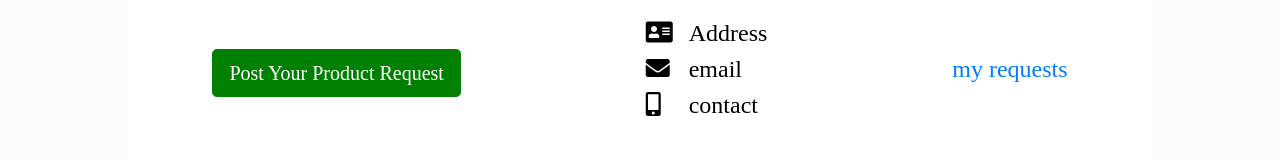
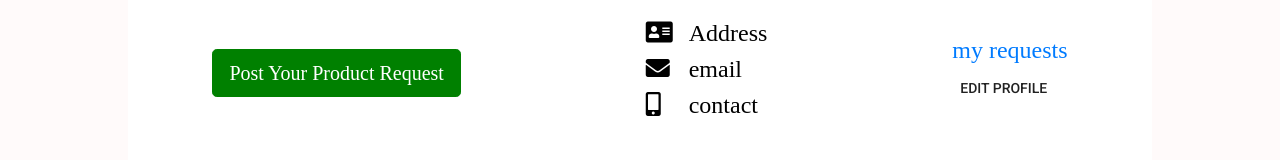
Before and after one commit to sbay-mrz/sbay-mern-app, a React (Create React App) app in the folder client/: page /customerProfile/1 in a window 1280 px wide. Shown: the part 141-301 px from the top of the page. Built offline with nearby package versions, Linux system fonts and the light colour scheme; no server answers; a web font is replaced by a local one.

Commit message:
added seller and customer update

```diff
--- a/client/src/Components/customerProfile.js
+++ b/client/src/Components/customerProfile.js
@@ -11,7 +11,12 @@ import '../App.css';
     constructor(){
         super();
         this.state = {
-            customerProfile: {}
+            customerProfile: {},
+            updateCustomer: false,
+            name: '',
+            email: '',
+            contact: '',
+            address: ''
         }
     }
 
@@ -24,12 +29,60 @@ import '../App.css';
         })
     }
 
+    updateCustomer(){
+        this.setState({ updateCustomer: !this.state.updateCustomer})
+    }
+
+    updateSeller(){
+        this.setState({ updateSeller: !this.state.updateSeller})
+    }
+
+    getName(e){
+        this.setState({name: e.target.value});
+      }
+
+      getAddress(e){
+        this.setState({address: e.target.value});
+      }
+
+      getEmail(e){
+        this.setState({email: e.target.value});
+      }
+
+      getContact(e){
+        this.setState({contact: e.target.value});
+      }
+
+
+    updatePro(){
+        alert('hello');
+        const { id } = this.props.match.params;
+
+          let userObject = {
+               name: this.state.name,
+              address: this.state.address,
+              contact: this.state.contact,
+              email: this.state.customerProfile.email,
+              password: this.state.customerProfile.password
+            }
+
+          axios.patch(`http://localhost:7000/customers/${id}`,userObject)
+          .then(res =>{
+              console.log(res.data);
+              const user = res.data;
+              console.log("users",user)
+          })
+          this.setState({updateCustomer : !this.state.updateCustomer})
+          window.location.reload();
+      }
 render(){
     const {customerProfile} = this.state;
     return(
      <div className="cProfileParent">
      <Slider3/>
-     <div className="cProfileContainer">
+
+    {!this.state.updateCustomer &&
+         <div className="cProfileContainer">
 
          <div className="c-profile-div-one">
             <div className="c-profile-div-one-1">
@@ -56,6 +109,8 @@ render(){
               <p> {customerProfile.email} </p>
                  <p> {customerProfile.contact} </p>
                 <p> <Link to={`/Myrequests/${customerProfile._id}`}> my requests </Link> </p>
+                <Button onClick={this.updateCustomer.bind(this)}>  edit profile </Button>
+
             </div>
          </div>
          <br/>
@@ -64,6 +119,8 @@ render(){
              <Products/>
          </div>
      </div>
+    }
+
        {/* <slider3/>
        <Grid>
   <Row className="show-grid">
@@ -103,6 +160,52 @@ render(){
     </Col>
     </Row>
        </Grid>*/}
+
+
+
+
+{this.state.updateCustomer &&
+
+    <div>
+    <h2> Edit Seller </h2>
+  <form method="post" >
+  <Row>
+
+<Col>
+
+<div class="form-group">
+{/* <p>   <img src={this.state.sellerProducts[index].screenShot} width="80%" height="60%"/> </p>  */}
+
+<label for="name">Name:</label>
+<input type="name" class="form-control" id="name" value={this.state.name} onChange={this.getName.bind(this)}/>
+</div>
+
+<div class="form-group">
+<label for="exeUrl">Address:</label>
+<input type="text" class="form-control" id="address" value={this.state.address} onChange={this.getAddress.bind(this)}/>
+</div>
+
+<div class="form-group">
+<label for="demovideourl">Contact :</label>
+<input type="text" class="form-control" id="contact" value={this.state.contact} onChange={this.getContact.bind(this)}/>
+</div>
+</Col>
+
+
+
+  </Row>
+
+
+
+
+ <p> <Button onClick={this.updatePro.bind(this)}> update </Button> </p>
+
+
+</form>
+</div>
+}
+
+
         </div>
     )
 }
--- a/client/src/Components/sellerLogin.js
+++ b/client/src/Components/sellerLogin.js
@@ -91,7 +91,7 @@ componentDidMount() {
                 <div class="input-group-prepend">
                   <span class="input-group-text" id="basic-addon3"><i class="fas fa-lock"></i></span>
                 </div>
-                <input type="text" class="form-control" placeholder="password" aria-label="password" aria-describedby="basic-addon3" onChange={this.getPassword}/>
+                <input type="password" class="form-control" placeholder="password" aria-label="password" aria-describedby="basic-addon3" onChange={this.getPassword}/>
               </div>
          </section>
 
--- a/client/src/Components/sellerProfile.js
+++ b/client/src/Components/sellerProfile.js
@@ -16,7 +16,12 @@ import auth from './Auth';
         super();
         this.state = {
             sellerProfile: {},
-            image: ''
+            image: '',
+            updateSeller: false,
+            name: '',
+            email: '',
+            contact: '',
+            address: ''
         }
     }
 
@@ -80,10 +85,55 @@ logout(){
         this.props.history.push("/sellerLogin");
       });
 }
+
+updateSeller(){
+    this.setState({ updateSeller: !this.state.updateSeller})
+}
+
+getName(e){
+    this.setState({name: e.target.value});
+  }
+
+  getAddress(e){
+    this.setState({address: e.target.value});
+  }
+
+  getEmail(e){
+    this.setState({email: e.target.value});
+  }
+
+  getContact(e){
+    this.setState({contact: e.target.value});
+  }
+
+  updatePro(){
+    alert('hello');
+    const { id } = this.props.match.params;
+
+      let userObject = {
+           name: this.state.name,
+          address: this.state.address,
+          contact: this.state.contact,
+          email: this.state.sellerProfile.email,
+          password: this.state.sellerProfile.password
+        }
+      axios.patch(`http://localhost:7000/sellers/${id}`,userObject)
+      .then(res =>{
+          console.log(res.data);
+          const user = res.data;
+          console.log("users",user)
+      })
+      this.setState({updateSeller : !this.state.updateSeller})
+      window.location.reload();
+
+  }
+
 render(){
     const {sellerProfile} = this.state;
     return(
         <div>
+         {!this.state.updateSeller &&
+               <div>
             <Slider3/>
        <Grid>
   <Row>
@@ -100,8 +150,8 @@ render(){
             <p> Address :   {sellerProfile.address} </p>
             <p> Email   :   {sellerProfile.email} </p>
             <p> Contact :   {sellerProfile.contact} </p>
+
             <Link to={`/sellerProducts/${sellerProfile._id}`}> my product </Link>
-
             </div>
         </CardContent>
       </CardActionArea>
@@ -118,6 +168,8 @@ render(){
 
             <Link to={`/postproduct/${sellerProfile._id}`}> Add post </Link>
             <Button onClick={this.logout.bind(this)}>  logout </Button>
+            <Button onClick={this.updateSeller.bind(this)}>  edit profile </Button>
+
             </div>
         </CardContent>
       </CardActionArea>
@@ -127,6 +179,55 @@ render(){
     </Col>
     </Row>
 </Grid>
+</div>
+
+         }
+
+
+
+
+
+{this.state.updateSeller &&
+
+    <div>
+    <h2> Edit Seller </h2>
+  <form method="post" >
+  <Row>
+
+<Col>
+
+<div class="form-group">
+{/* <p>   <img src={this.state.sellerProducts[index].screenShot} width="80%" height="60%"/> </p>  */}
+
+<label for="name">Name:</label>
+<input type="name" class="form-control" id="name" value={this.state.name} onChange={this.getName.bind(this)}/>
+</div>
+
+<div class="form-group">
+<label for="exeUrl">Address:</label>
+<input type="text" class="form-control" id="address" value={this.state.address} onChange={this.getAddress.bind(this)}/>
+</div>
+
+<div class="form-group">
+<label for="demovideourl">Contact :</label>
+<input type="text" class="form-control" id="contact" value={this.state.contact} onChange={this.getContact.bind(this)}/>
+</div>
+</Col>
+
+
+
+  </Row>
+
+
+
+
+ <p> <Button onClick={this.updatePro.bind(this)}> update </Button> </p>
+
+
+</form>
+</div>
+}
+
         </div>
     )
 }
```
Also changed, not shown: 2 other files (tests, documents, lock files or other folders).
